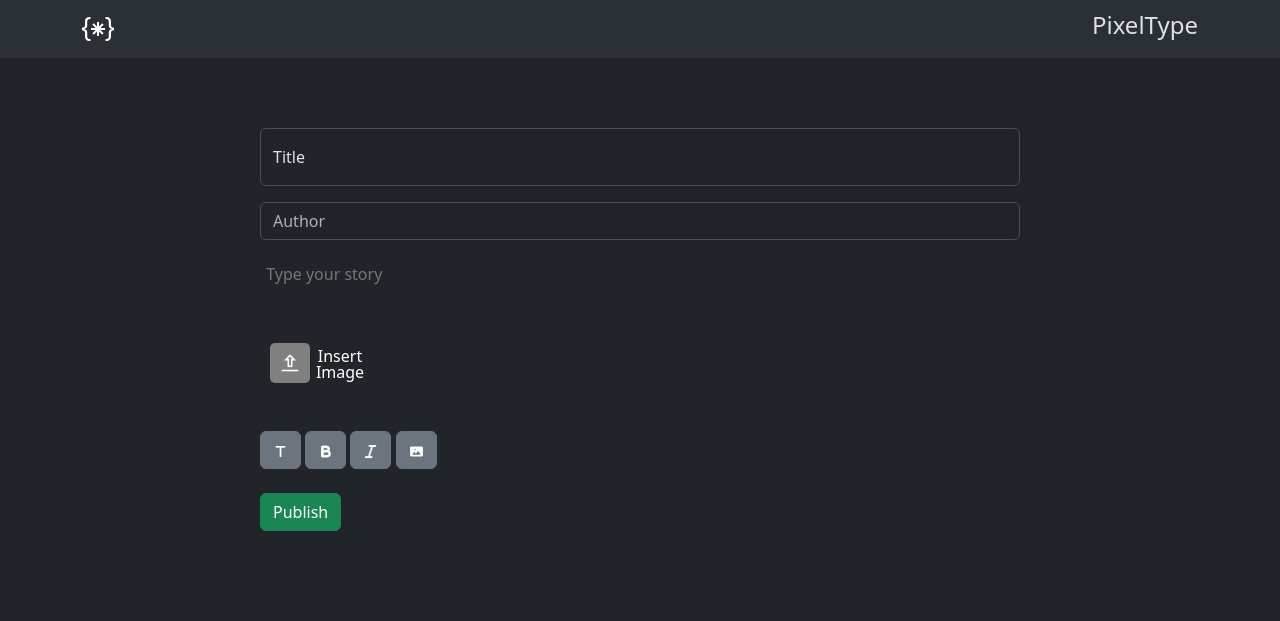
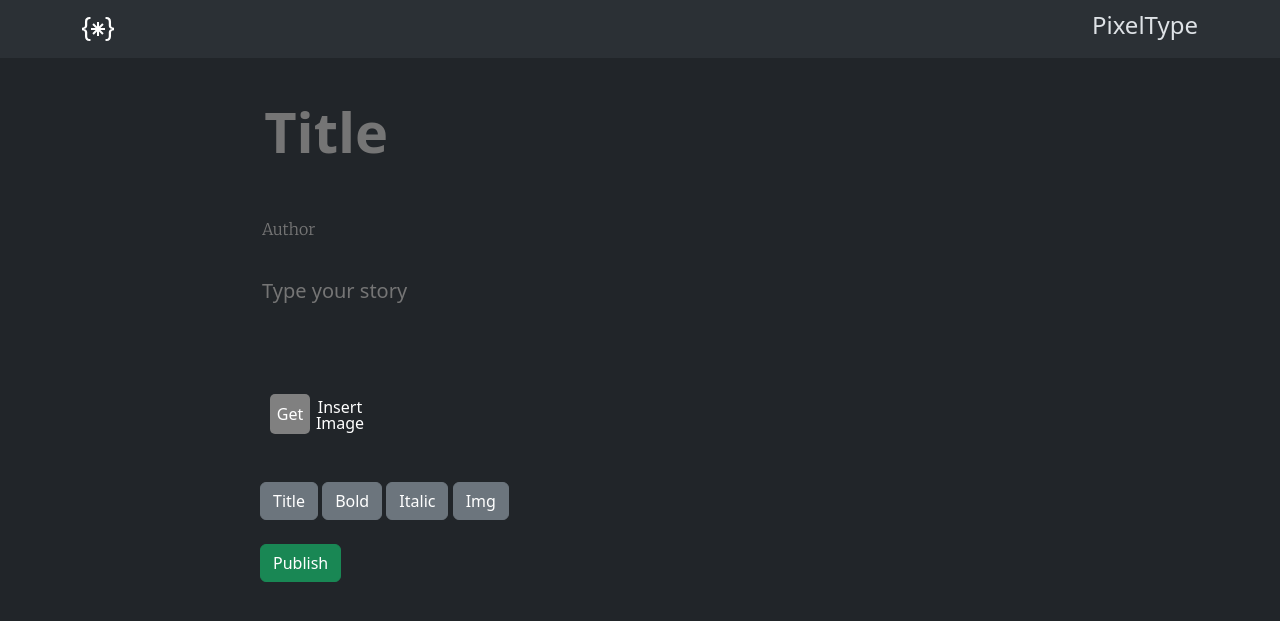
Before and after one commit to cypherpunksO1/PixelType, a FastAPI app: page / in a window 1280 px wide. Shown: the top 621 px of the page. Run offline with FastAPI, Linux system fonts and the light colour scheme.

Commit message:
Redegisg. Code review.

```diff
--- a/core/conf/config.py
+++ b/core/conf/config.py
@@ -6,6 +6,8 @@ errors_description = {
 }
 
 templates = Jinja2Templates(directory="templates")
+
+DEBUG = True
 
 ORIGINS = [
     "http://localhost",
--- a/core/services/posts_service.py
+++ b/core/services/posts_service.py
@@ -35,6 +35,7 @@ class PostService:
                  key: aliases.PostKey
                  ) -> Post:
         models = self.gateway.filter_by(key=key)
+
         if models:
             model = self.gateway.get(pk=models[0].pk)
             model.views += 1
--- a/src/main.py
+++ b/src/main.py
@@ -9,7 +9,7 @@ from src.routers import (get_api_routers,
 from core.conf import config
 
 app = FastAPI(title="PixelType",
-              debug=False,
+              debug=config.DEBUG,
               description="Anonimous articles service",
               version="1.5")
 
--- a/src/templates/router.py
+++ b/src/templates/router.py
@@ -22,6 +22,8 @@ async def render_html(request: Request, key: str):
 
     post = post_service.get_post(key=key)
 
+    print(post, key)
+
     if post:
         # TODO: Выпилить created из response
 
--- a/static/css/file_input.css
+++ b/static/css/file_input.css
@@ -51,25 +51,3 @@
     border-radius: 3px;
     cursor: pointer;
 }
-
-.navbar {
-    width: 100vw;
-    position: sticky;
-}
-
-
-
-@media (max-width: 1000px) {
-    .container-6 {
-        width: calc(100% - 100px);
-        padding: 20px;
-    }
-
-    .logoName {
-        display: none;
-    }
-
-    img {
-        width: calc(100% - 100px)!important;
-    }
-}
--- a/static/css/style.css
+++ b/static/css/style.css
@@ -1,236 +1,31 @@
-@import url('https://fonts.googleapis.com/css2?family=Open+Sans&display=swap');
 
-:root {
-    --main-bg-color: rgb(30, 30, 30);
-    --main-color: rgb(240, 240, 240);
-    --accent-color: rgb(100, 100, 255);
-    --inactive-color: rgb(200, 200, 200);
-    --h1-size: 40px;
-    --text-size: 15px;
-    --text-font: "Open Sans", sans-serif;
+@import url('https://fonts.googleapis.com/css2?family=Merriweather:wght@300&display=swap');
+
+
+.navbar {
+    width: 100vw;
+    position: sticky;
 }
 
-
-* {
-    font-family: var(--text-font);
-    word-wrap: break-word;
+.roman {
+    font-family: 'Merriweather', serif;
 }
 
-body {
-    background: var(--main-bg-color);
-    color: var(--main-color);
+.fb {
+    font-weight: 700;
 }
 
-#body {
-    margin-top: 10px;
-}
+@media (max-width: 1000px) {
+    .container-6 {
+        width: calc(100% - 100px);
+        padding: 20px;
+    }
 
-header {
-    position: sticky;
-    top: 0;
-    left: 0;
-    margin: -10px -7px;
-    width: calc(100% - 20px);
-    backdrop-filter: blur(80px);
+    .logoName {
+        display: none;
+    }
 
-    user-select: none;
-    padding: 15px;
-}
-
-header .logo {
-    font-size: 20px;
-    display: flex;
-    flex-direction: row;
-    align-items: center;
-    gap: 10px;
-    user-select: none;
-
-}
-
-header .logo-text::first-letter {
-    color: var(--accent-color);
-}
-
-header .logo-text {
-    font-weight: 900;
-}
-
-a {
-    color: rgb(100, 100, 200);
-    font-size: var(--text-size);
-}
-
-h1 {
-    font-size: var(--h1-size);
-    margin-top: 0;
-    margin-bottom: 0;
-    padding: 0;
-    line-height: 55px;
-}
-
-hr {
-    background: white;
-    color: white;
-    width: 100%;
-    height: 2px;
-}
-
-img {
-    max-width: 100%;
-    max-height: 100%;
-}
-
-.small-icon {
-    width: 15px;
-    height: 15px;
-}
-
-header a {
-    color: inherit;
-    text-decoration: none;
-}
-
-.title {
-    color: inherit;
-    text-decoration: none;
-    cursor: pointer;
-    font-size: var(--h1-size);
-}
-
-.title:hover::after {
-    content: "🔗 ";
-}
-
-.flex-center {
-    display: flex;
-    justify-content: center;
-}
-
-.container-6 {
-    width: 60%;
-}
-
-input {
-    background: transparent;
-    color: white;
-    border: 1px solid var(--main-bg-color);
-    outline: none;
-    font-family: var(--text-font);;
-}
-
-textarea {
-    background: transparent;
-    color: white;
-    border: 1px solid var(--main-bg-color);
-    outline: none;
-    resize: none;
-    width: calc(100% - 10px);
-    height: 50px;
-    margin-top: 20px;
-    font-family: var(--text-font);
-    font-size: var(--text-size);
-}
-
-#titleInput {
-    width: calc(100% - 10px);
-    font-size: var(--h1-size);
-    font-weight: 900;
-    line-height: normal;
-}
-
-#textInput {
-    width: calc(100% - 10px);
-    font-size: var(--text-size);
-}
-
-#authorInput {
-    font-size: 15px;
-}
-
-button {
-    background: var(--main-bg-color);
-    color: var(--inactive-color);
-    border: 1px solid var(--accent-color);
-    border-radius: 5px;
-    padding: 10px;
-    transition: 0.5s;
-    cursor: pointer;
-    font-family: var(--text-font);;
-    font-size: var(--text-size);
-}
-
-button:hover {
-    color: var(--main-color);
-    background: var(--accent-color);
-}
-
-.copyLinkButton {
-    position: fixed;
-    border-radius: 50%;
-    width: 50px;
-    height: 50px;
-    right: 20px;
-    bottom: 20px;;
-}
-
-.input__wrapper {
-    max-width: 200px;
-    text-align: center;
-    margin: 0;
-}
-
-.input__file {
-    max-width: 200px;
-    opacity: 0;
-    visibility: hidden;
-    height: 10px;
-    width: 10px;
-    padding: 0;
-    margin: 0;
-}
-
-.input__file-icon-wrapper {
-    height: 45px;
-    width: 45px;
-    display: -webkit-box;
-    display: -ms-flexbox;
-    display: flex;
-    -webkit-box-align: center;
-    -ms-flex-align: center;
-    align-items: center;
-    -webkit-box-pack: center;
-    -ms-flex-pack: center;
-    justify-content: center;
-}
-
-.input__file-button-text {
-    max-width: 200px;
-    line-height: 1;
-    margin-top: 1px;
-}
-
-.input__file-button {
-    padding: 0 10px 0 10px;
-    max-width: 200px;
-    background: var(--accent-color);
-    color: white;
-    font-weight: 700;
-    display: -webkit-box;
-    display: -ms-flexbox;
-    display: flex;
-    -webkit-box-align: center;
-    -ms-flex-align: center;
-    align-items: center;
-    -webkit-box-pack: start;
-    -ms-flex-pack: start;
-    justify-content: flex-start;
-    border-radius: 3px;
-    cursor: pointer;
-}
-
-
-@media (max-width: 900px) {
-    .container-6 {
-        width: 100%;
+    img {
+        width: calc(100% - 100px)!important;
     }
 }
--- a/templates/index.html
+++ b/templates/index.html
@@ -9,10 +9,11 @@
     <meta name="viewport" content="width=device-width, initial-scale=1">
     <link href="https://cdn.jsdelivr.net/npm/bootstrap@5.3.2/dist/css/bootstrap.min.css" rel="stylesheet" integrity="sha384-T3c6CoIi6uLrA9TneNEoa7RxnatzjcDSCmG1MXxSR1GAsXEV/Dwwykc2MPK8M2HN" crossorigin="anonymous">
     <link rel="stylesheet" href="/static/css/file_input.css" type="text/css">
+    <link rel="stylesheet" href="/static/css/style.css" type="text/css">
     <title>PixelType</title>
 </head>
 
-<nav class="navbar bg-body-tertiary" style="margin-bottom: 50px;">
+<nav class="navbar bg-body-tertiary">
     <div class="container">
       <a class="navbar-brand d-flex align-items-center justify-content-center" style="gap: 10px;" href="#">
         <svg xmlns="http://www.w3.org/2000/svg"
@@ -37,16 +38,21 @@
         outline: none;
         resize: none;
         width: calc(100% - 10px);
-        height: 50px;
+        min-height: 50px;
+        margin-top: 20px;
+        font-size: 20px;
+    }
+
+    input {
+        background: transparent;
+        border: 1px solid var(--main-bg-color);
+        outline: none;
+        resize: none;
+        width: calc(100% - 10px);
+        min-height: 50px;
         margin-top: 20px;
         font-family: var(--text-font);
         font-size: var(--text-size);
-    }
-
-    button {
-        padding: 10px;
-        transition: 0.5s;
-        cursor: pointer;
     }
 
     .small-icon {
@@ -58,11 +64,11 @@
 <body>
 <div id="body" class="d-flex align-items-center justify-content-center">
     <div class="container-6" style="max-width: 800px; width: 100%; padding: 20px;">
-        <div class="form-floating mb-3">
-            <input type="email" class="form-control" id="titleInput" placeholder="name@example.com">
-            <label for="titleInput">Title</label>
-        </div>
-        <input class="form-control form-control" id="authorInput" type="text" placeholder="Author">
+        <!-- <input type="text" class="form-control" id="titleInput" placeholder="Title"> -->
+        <label for="textInput"></label>
+        <textarea placeholder="Title" class="display-4 fb" style="height: 80px; padding: 0px;" name="" id="titleInput"></textarea>
+        <br>
+        <input class="roman" id="authorInput" type="text" placeholder="Author">
         <!-- <div class="form-floating mb-3">
             <input type="email" class="form-control" id="authorInput" placeholder="name@example.com">
             <label for="authorInput">Author</label>
@@ -74,19 +80,30 @@
             <input name="file" type="file" id="input__file" class="input input__file" multiple>
             <label for="input__file" class="input__file-button">
                 <span class="input__file-icon-wrapper" style="background: gray; border-radius: 5px; padding: 20px">
-                    <img class="input__file-icon" src="/static/source/icons/upload.png"
-                         alt="Выбрать файл" style="width: 20px; height: 20px;"></span>
+                    <!-- <img class="input__file-icon" src="/static/source/icons/upload.png"
+                         alt="Выбрать файл" style="width: 20px; height: 40px;"> -->
+                         Get
+                        </span>
                 <span class="input__file-button-text">Insert Image</span>
             </label>
         </div>
         <br><br>
-        <button type="button" class="btn btn-secondary" onclick="insertText('#');"><img class="small-icon" src="/static/source/icons/title.png" alt=""></button>
-        <button type="button" class="btn btn-secondary" onclick="insertText('**text**')"><img class="small-icon" src="/static/source/icons/bold.png" alt="">
+        <button type="button" class="btn btn-secondary" onclick="insertText('#');">
+            <!-- <img class="small-icon" src="/static/source/icons/title.png" alt=""> -->
+            Title
         </button>
-        <button type="button" class="btn btn-secondary" onclick="insertText('*text*');"><img class="small-icon" src="/static/source/icons/italic.png" alt="">
+        <button type="button" class="btn btn-secondary" onclick="insertText('**text**')">
+            <!-- <img class="small-icon" src="/static/source/icons/bold.png" alt=""> -->
+            Bold
         </button>
-        <button type="button" class="btn btn-secondary" onclick="insertText('![](Image Link)');"><img class="small-icon" src="/static/source/icons/img.png"
-                                                              alt=""></button>
+        <button type="button" class="btn btn-secondary" onclick="insertText('*text*');">
+            <!-- <img class="small-icon" src="/static/source/icons/italic.png" alt=""> -->
+            Italic
+        </button>
+        <button type="button" class="btn btn-secondary" onclick="insertText('![](Image Link)');">
+            <!-- <img class="small-icon" src="/static/source/icons/img.png"alt=""> -->
+            Img
+        </button>
         <br><br>
         <button type="button" class="btn btn-success" onclick="createPost();">Publish</button>
     </div>
@@ -103,9 +120,19 @@
     document.getElementById('textInput').value = localStorage.getItem('text');
 </script>
 <script>
-    const textarea = document.querySelector('textarea');
+    const title_textarea = document.getElementById('titleInput');
 
-    textarea.addEventListener('input', function () {
+    title_textarea.addEventListener('input', function () {
+        this.style.height = 'auto';
+        this.style.height = this.scrollHeight + 'px';
+
+        localStorage.setItem('text', document.getElementById('textInput').value);
+        localStorage.setItem('title', document.getElementById('titleInput').value);
+    });
+
+    const text_textarea = document.getElementById('textInput');
+
+    text_textarea.addEventListener('input', function () {
         this.style.height = 'auto';
         this.style.height = this.scrollHeight + 'px';
 
```
Also changed, not shown: core/utils.py (+70 -6 lines), templates/type.html (+17 -11 lines), utils.py (deleted, +0 -56 lines), 1 other file.
